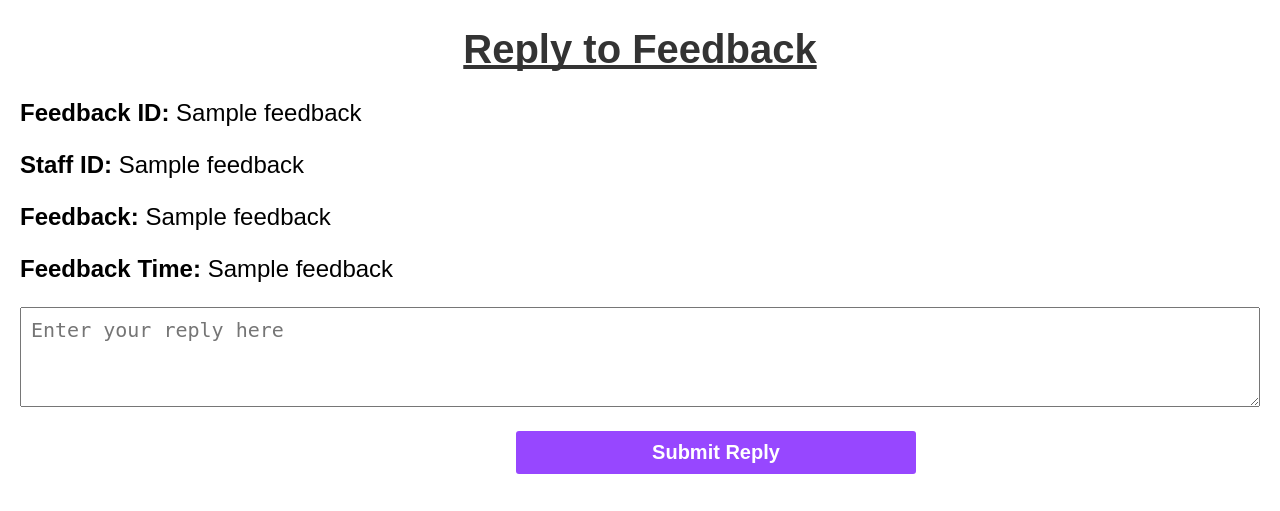
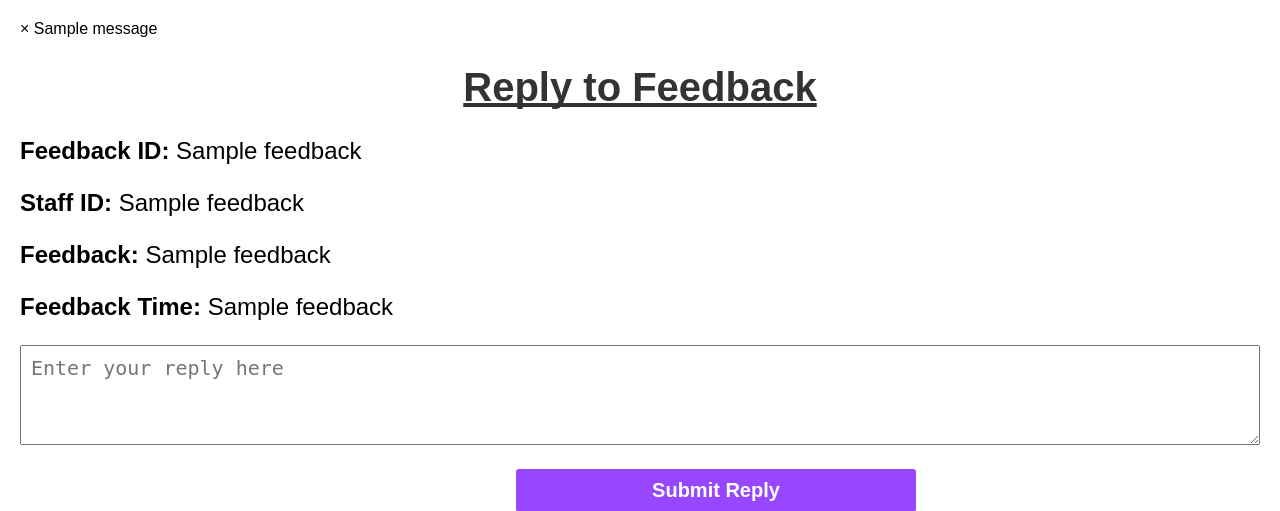
Before and after one commit to WenKang689/Flaskapp, a Flask app: template templates/manager_reply_feedback.html in a window 1280 px wide. Shown: the top 511 px of the page. Run offline with Flask 3, Linux system fonts and the light colour scheme; the template is opened without the code that fills it: most values are stand-ins (such as "Sample title", 1, 10 or a date in 2020); one stand-in notice (Sample message) is shown; some libraries are stand-ins or nearby versions.

Commit message:
FLASH MESSAGE

```diff
--- a/templates/manager_reply_feedback.html
+++ b/templates/manager_reply_feedback.html
@@ -7,6 +7,16 @@
     <link rel="stylesheet" href="{{url_for('static', filename='css/manager_reply_feedback.css')}}">
 </head>
 <body>
+{% with messages = get_flashed_messages(with_categories=true) %}
+    {% if messages %}
+        {% for category, message in messages %}
+            <div class="flash-message flash-{{ category }}">
+                <span class="close-btn" onclick="this.parentElement.style.display='none';">&times;</span>
+                {{ message }}
+            </div>
+        {% endfor %}
+    {% endif %}
+{% endwith %}
     <h1>Reply to Feedback</h1>
     <div reply-container>
         <form action="{{url_for('reply_feedback')}}" method="POST">
```
